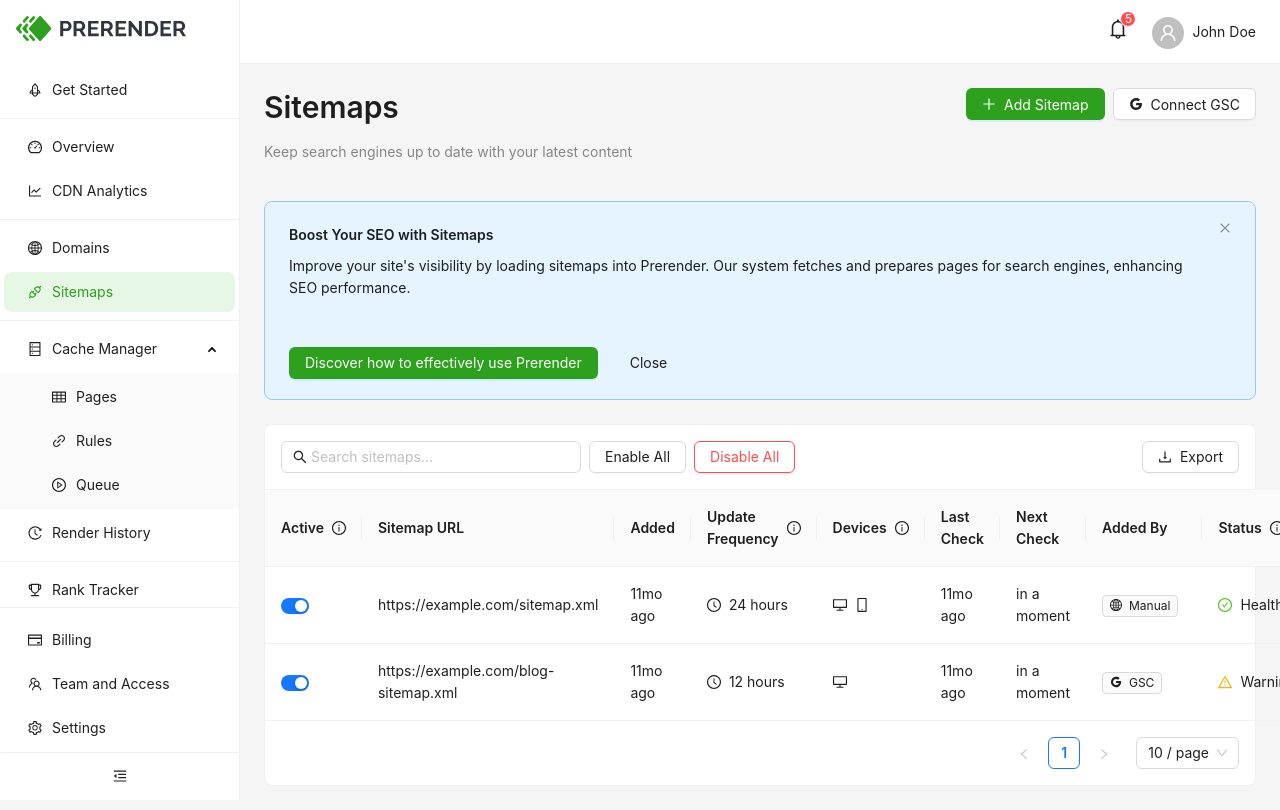
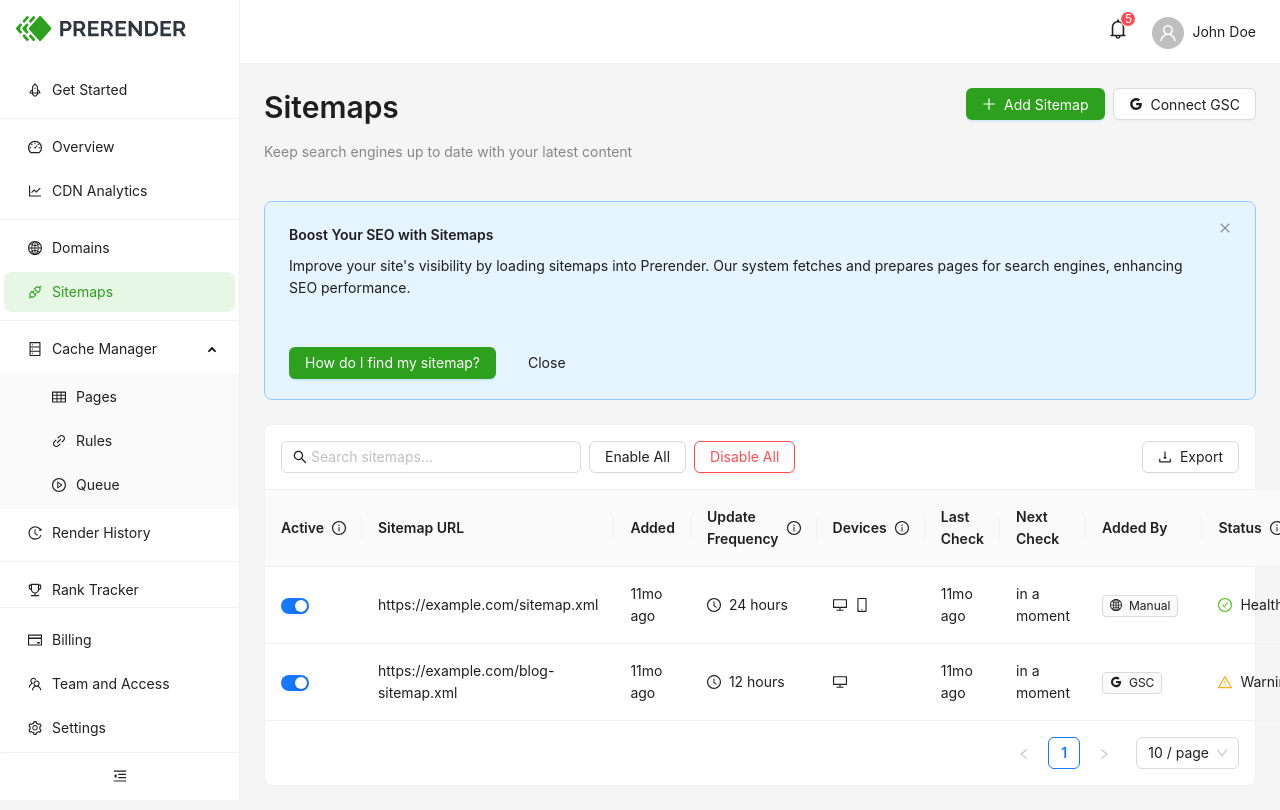
Before and after one commit to valtteri-saas/prerender-1, a React (Vite) app: page / in a window 1280 px wide. Both pictures are taken after a click on the item "Sitemaps". Shown: the top 810 px of the page. Built offline with nearby package versions, Linux system fonts and the light colour scheme.

Commit message:
Update Sitemaps.tsx

```diff
--- a/src/pages/Sitemaps.tsx
+++ b/src/pages/Sitemaps.tsx
@@ -407,7 +407,7 @@ const Sitemaps: React.FC = () => {
                       type="primary"
                       onClick={() => window.open('#/help/sitemaps', '_blank')}
                     >
-                      Discover how to effectively use Prerender
+                      How do I find my sitemap?
                     </Button>
                     <Button
                       type="text"
```
